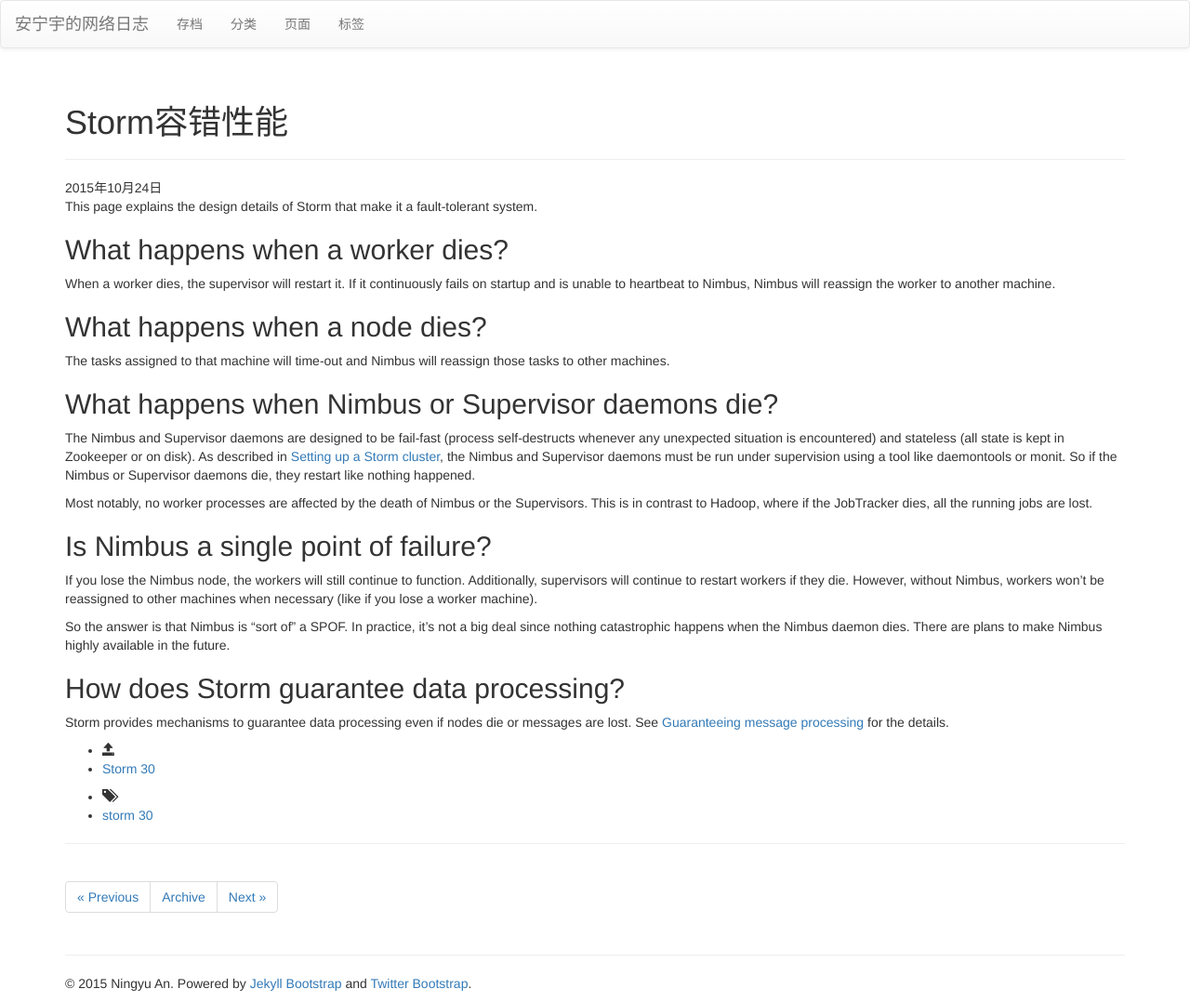
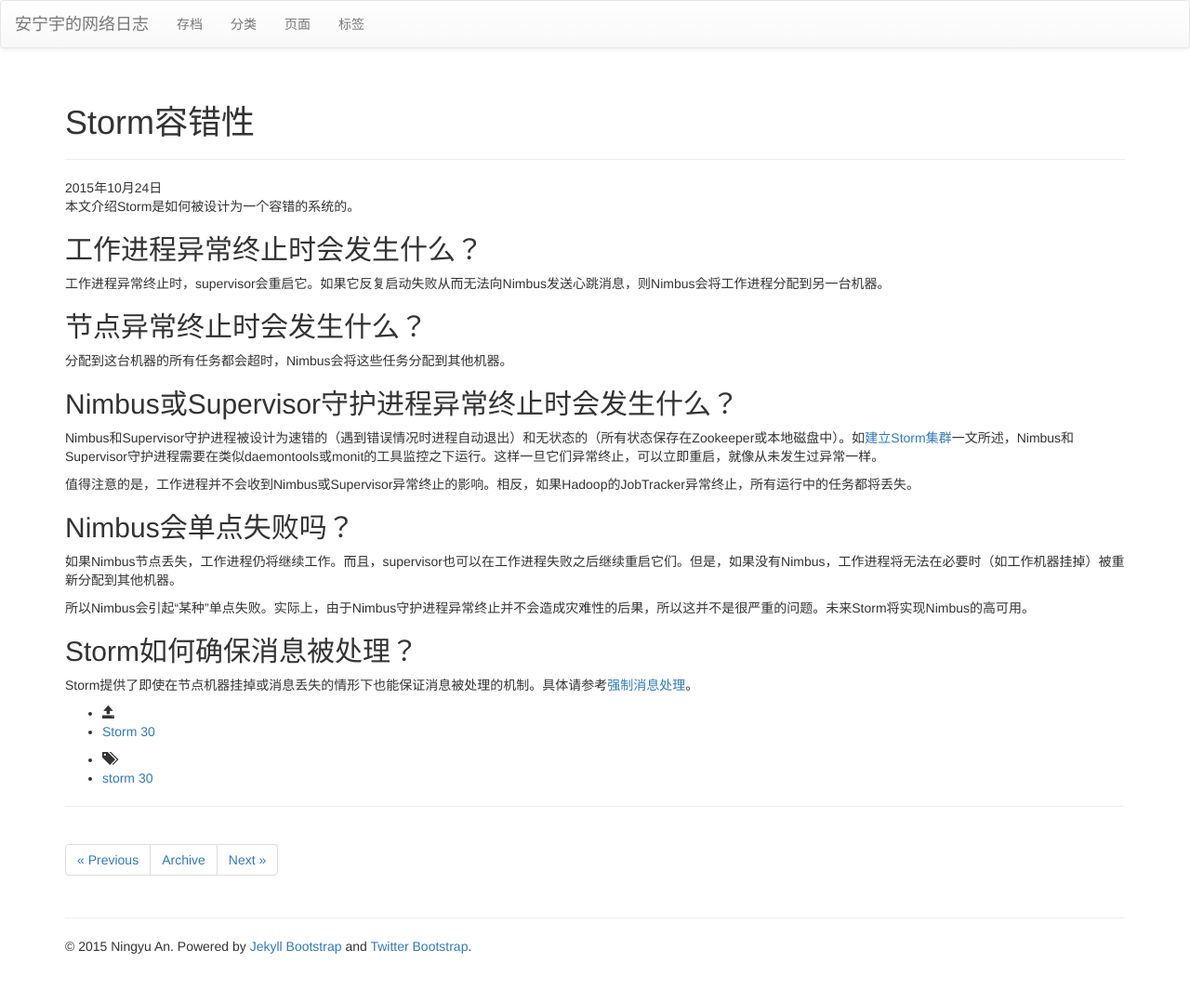
Before and after one commit to jetan9/jetan9.github.io, a Jekyll site: the page built from _posts/2015-10-24-storm-fault-tolerance.md, in a window 1280 px wide. Shown: the whole page at 93% size. Built offline with Jekyll 4.4.1, drawn with Linux system fonts in a browser that asks for light colours; nearby versions of some CDN libraries; library files that are not in the unit come from our copies; Markdown is read by kramdown in place of the engine named in the settings; after the commit the page ends 1038 px from its top, so only the background shows below that.

Commit message:
First edition of translation of fault tolerance.

```diff
--- a/_posts/2015-10-24-storm-fault-tolerance.md
+++ b/_posts/2015-10-24-storm-fault-tolerance.md
@@ -1,34 +1,34 @@
 ---
 layout: post
 category : Storm
-title: Storm容错性能
+title: Storm容错性
 tagline: ""
 tags : [storm]
 ---
 {% include JB/setup %}
 
-This page explains the design details of Storm that make it a fault-tolerant system.
+本文介绍Storm是如何被设计为一个容错的系统的。
 
-## What happens when a worker dies?
+## 工作进程异常终止时会发生什么？
 
-When a worker dies, the supervisor will restart it. If it continuously fails on startup and is unable to heartbeat to Nimbus, Nimbus will reassign the worker to another machine.
+工作进程异常终止时，supervisor会重启它。如果它反复启动失败从而无法向Nimbus发送心跳消息，则Nimbus会将工作进程分配到另一台机器。
 
-## What happens when a node dies?
+## 节点异常终止时会发生什么？
 
-The tasks assigned to that machine will time-out and Nimbus will reassign those tasks to other machines.
+分配到这台机器的所有任务都会超时，Nimbus会将这些任务分配到其他机器。
 
-## What happens when Nimbus or Supervisor daemons die?
+## Nimbus或Supervisor守护进程异常终止时会发生什么？
 
-The Nimbus and Supervisor daemons are designed to be fail-fast (process self-destructs whenever any unexpected situation is encountered) and stateless (all state is kept in Zookeeper or on disk). As described in [Setting up a Storm cluster](Setting-up-a-Storm-cluster.html), the Nimbus and Supervisor daemons must be run under supervision using a tool like daemontools or monit. So if the Nimbus or Supervisor daemons die, they restart like nothing happened.
+Nimbus和Supervisor守护进程被设计为速错的（遇到错误情况时进程自动退出）和无状态的（所有状态保存在Zookeeper或本地磁盘中）。如[建立Storm集群](Setting-up-a-Storm-cluster.html)一文所述，Nimbus和Supervisor守护进程需要在类似daemontools或monit的工具监控之下运行。这样一旦它们异常终止，可以立即重启，就像从未发生过异常一样。
 
-Most notably, no worker processes are affected by the death of Nimbus or the Supervisors. This is in contrast to Hadoop, where if the JobTracker dies, all the running jobs are lost.
+值得注意的是，工作进程并不会收到Nimbus或Supervisor异常终止的影响。相反，如果Hadoop的JobTracker异常终止，所有运行中的任务都将丢失。
 
-## Is Nimbus a single point of failure?
+## Nimbus会单点失败吗？
 
-If you lose the Nimbus node, the workers will still continue to function. Additionally, supervisors will continue to restart workers if they die. However, without Nimbus, workers won't be reassigned to other machines when necessary (like if you lose a worker machine).
+如果Nimbus节点丢失，工作进程仍将继续工作。而且，supervisor也可以在工作进程失败之后继续重启它们。但是，如果没有Nimbus，工作进程将无法在必要时（如工作机器挂掉）被重新分配到其他机器。
 
-So the answer is that Nimbus is "sort of" a SPOF. In practice, it's not a big deal since nothing catastrophic happens when the Nimbus daemon dies. There are plans to make Nimbus highly available in the future.
+所以Nimbus会引起“某种”单点失败。实际上，由于Nimbus守护进程异常终止并不会造成灾难性的后果，所以这并不是很严重的问题。未来Storm将实现Nimbus的高可用。
 
-## How does Storm guarantee data processing?
+## Storm如何确保消息被处理？
 
-Storm provides mechanisms to guarantee data processing even if nodes die or messages are lost. See [Guaranteeing message processing](Guaranteeing-message-processing.html) for the details.
+Storm提供了即使在节点机器挂掉或消息丢失的情形下也能保证消息被处理的机制。具体请参考[强制消息处理](storm-guaranteeing-message-processing.html)。
```
